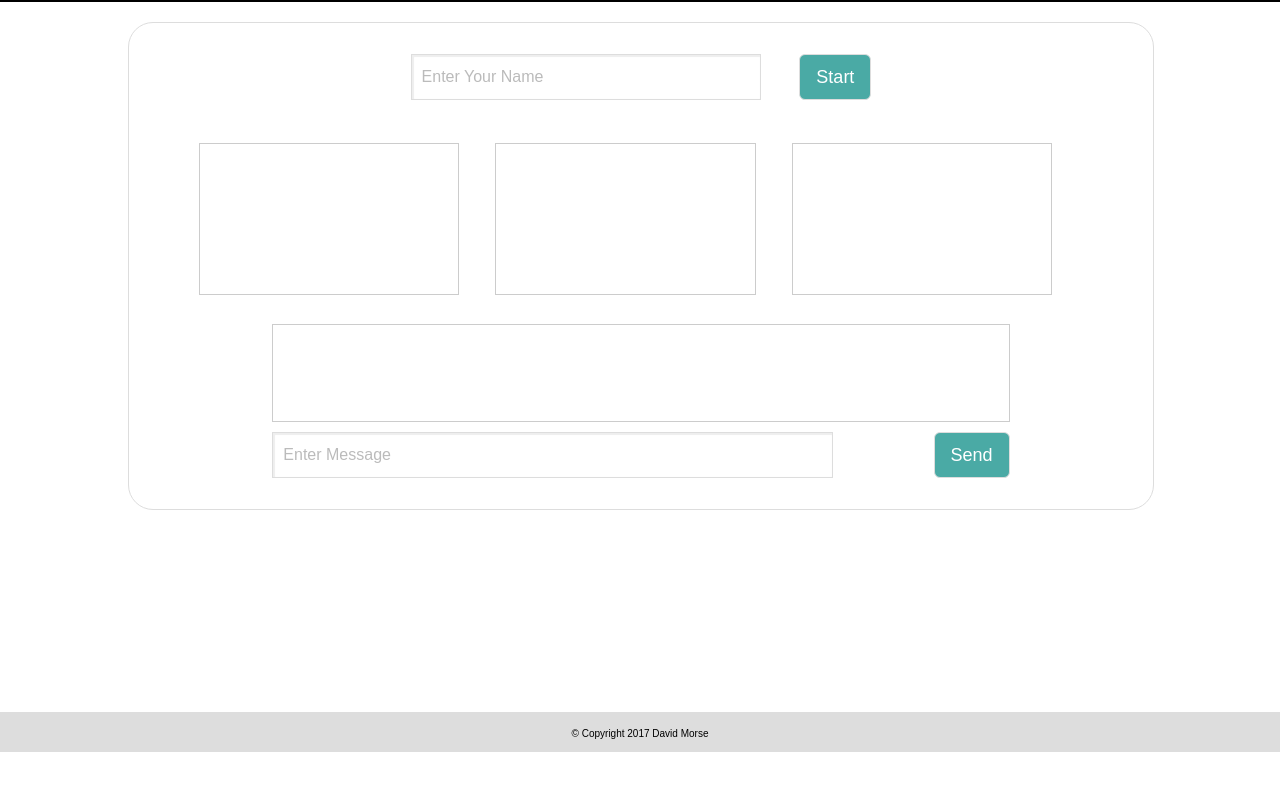
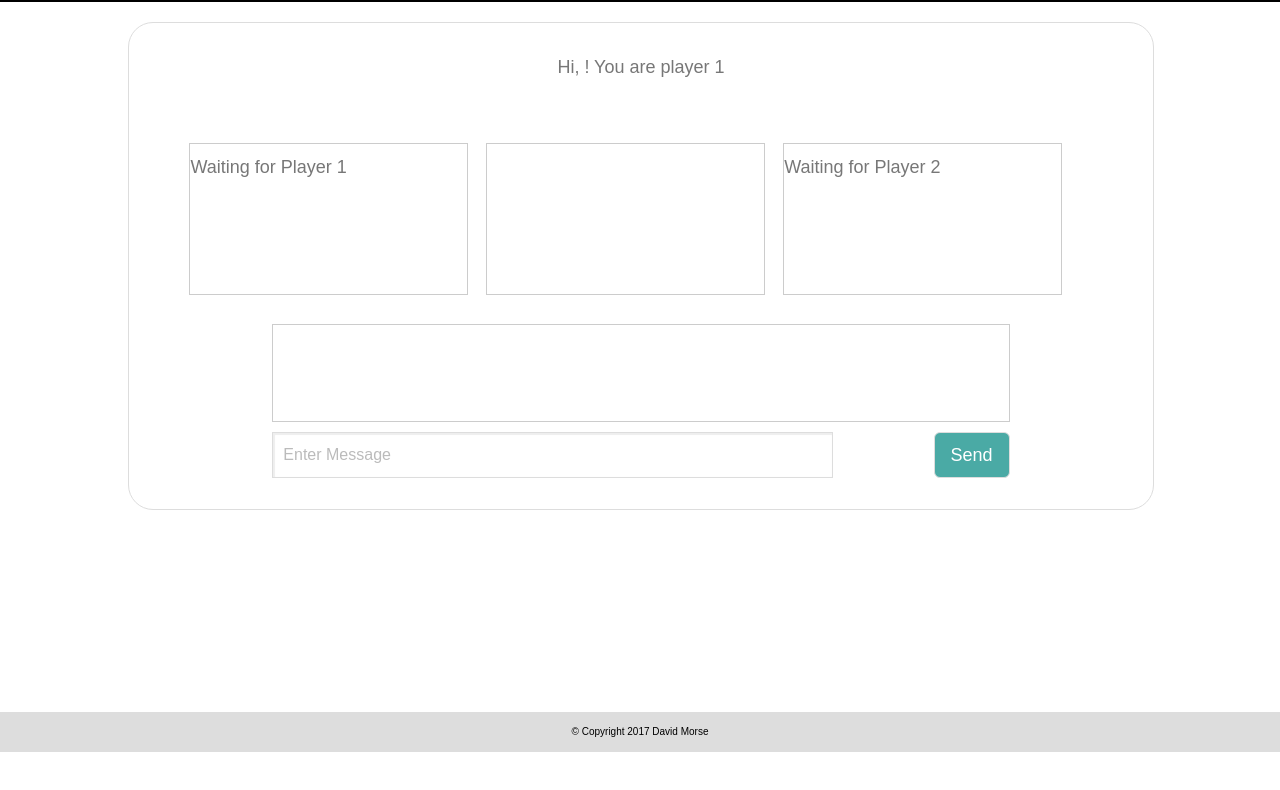
Before and after one commit to daveid77/rps-multiplayer, a plain HTML site: page index.html in a window 1280 px wide. Both pictures are taken after a click on the input "Start". Shown: the part 48-838 px from the top of the page. Drawn offline with nearby package versions, Linux system fonts and the light colour scheme; no server answers.

Commit message:
basic firebase exploration

```diff
--- a/assets/css/style.css
+++ b/assets/css/style.css
@@ -50,7 +50,7 @@ h4 {
 }
 p {
   padding: 10px 0;
-  line-height: 1.9;
+  line-height: 1.5;
 }
 ol {
   list-style-type: decimal;
@@ -183,17 +183,21 @@ input[type='submit'] {
 ::placeholder {
   color: #bbb;
 }
-#player-info {
+#player-info,
+#player-info p {
   display: none;
+}
+#player-info p:first-of-type {
+  padding: 0 0 10px 0;
 }
 #game-wrapper {
   width: 100%;
   overflow: auto;
 }
 #game-wrapper div {
-  width: 28%;
+  width: 30%;
   height: 150px;
-  margin: 1% 2%;
+  margin: 1%;
   float: left;
   border: 1px solid #ccc;
 }
--- a/assets/javascript/game.js
+++ b/assets/javascript/game.js
@@ -17,6 +17,12 @@ $(document).ready(function() {
 
   var database =  firebase.database();
 
+  var playernum = '';
+  var name = '';
+  var wins = 0;
+  var losses = 0;
+  var ties = 0;
+
   var connectionsRef = database.ref('/connections');
 
   var connectedRef = database.ref('.info/connected');
@@ -31,4 +37,93 @@ $(document).ready(function() {
     }
   });
 
+  // PSEUDOCODE
+  //
+  // Player enters name, clicks Start
+  //    - capture name
+  //    - store in firebase
+  //    - change respective "waiting for player" to player name
+  //    - show win, loss, and tie totals in user boxes (all = zero before first match)
+  // Repeat for player 2 start
+  // When two users have started:
+  //    - populate player one box with RPS choices
+  //    - player one message: "it's your turn"
+  //    - player two message: "waiting for <player one name> to choose"
+  //    - choosing player box highlighted on both player's screens (yellow outline)
+  // Player one chooses
+  //    - player one choice displayed large (other choices disappear)
+  //    - populate player two box with RPS choices
+  //    - player one message: "waiting for <player two name> to choose"
+  //    - player two message: "it's your turn"
+  //    - choosing player box highlighted on both player's screens (yellow outline)
+  // Player two chooses
+  //    - player two choice displayed large (other choices disappear)
+  //    - player messages disappear
+  //    - calculate winner, or tie
+  //    - populate game result with "<winning player name> Wins!" or "Tie Game!"
+  //    - wins, losses, and ties update accordingly for BOTH players
+  // Game resets (after delay)
+  //
+  // CHAT
+  //    - user enters text in input
+  //    - capture text
+  //    - store in firebase as new top level child (same as "players")
+  //    - display in text-area
+  //    - use different colors for each player in text area
+  //
+  // DISCONNECT
+  //    - player can leave / refresh page / etc
+  //      - chat text-area message: "<player name> has disconnected."
+  //    - disconnected player's date removed from firebase
+  //    - disconnected player's screen returns to initial state with name/start
+  //    - both player's screens reset to pre-game state (message "waiting for player 2")
+  //
+  //
+
+database.ref("/players").on("value", function(snapshot) {
+  if (snapshot.child('1').exists()) {
+    console.log('one exists');
+  } else if (snapshot.child('2').exists()) {
+    console.log('two exists');
+  } else {
+    console.log('neither one NOR two exists');
+  }
+}, function(errorObject) {
+  console.log("The read failed: " + errorObject.code);
 });
+
+  function writeUserData(playernum, name, wins, losses, ties) {
+    firebase.database().ref('players/' + playernum).set({
+      name: name,
+      wins: wins,
+      losses: losses,
+      ties: ties
+    });
+  }
+
+  // start button
+  $('#start-button').on('click', function() {
+    if (playernum === 1) {
+      playernum = 2;
+    } else {
+      playernum = 1;
+    }
+    name = $('#enter-name').val();
+      console.log('name: ' + name);
+    // hide start game elements & show live game elements
+    $('#start-game').hide();
+    $('#player-name').text(name);
+    $('#player-info, #player-id').show();
+    // clear previous name entered
+    $('#enter-name').val('');
+    writeUserData(playernum, name, wins, losses, ties);
+  })
+
+  // chat button
+  $('#send-button').on('click', function() {
+
+    // clear previous text message entered
+    $('#chat-entry').val('');
+  })
+
+});
--- a/index.html
+++ b/index.html
@@ -24,40 +24,32 @@
     <section id="main">
       <div class="mainwrapper">
 
-        <!-- <div class="sidebar maininner">
-
-          <h3>sidebar</h3>
-
-          <p>sidebar paragraph</p>
-
-        </div> -->
-
         <div class="content maininner">
 
           <div id="header-wrapper">
 
             <div id="start-game">
-              <input type="text" placeholder="Enter Your Name">
+              <input type="text" id="enter-name" placeholder="Enter Your Name">
               <input type="submit" id="start-button" value="Start">
             </div>
 
             <div id="player-info">
-              <p>Hi, <span id="player-name">Pavan</span>! You are player <span id="player-number">1</span></p>
+              <p id="player-id">Hi, <span id="player-name">Pavan</span>! You are player <span id="player-number">1</span></p>
               <p id="your-turn">It's your turn!</p>
-              <p id="waiting-for-turn">Waiting for <span id="player-name">Pavan</span> to choose.</p>
+              <p id="waiting-for-turn">Waiting for <span id="player-name-other">Pavan</span> to choose.</p>
             </div>
 
           </div>
 
           <div id="game-wrapper">
             <div id="player-one-game">
-
+              <p>Waiting for Player 1</p>
             </div>
             <div id="game-result">
 
             </div>
             <div id="player-two-game">
-
+              <p>Waiting for Player 2</p>
             </div>
           </div>
 
```
